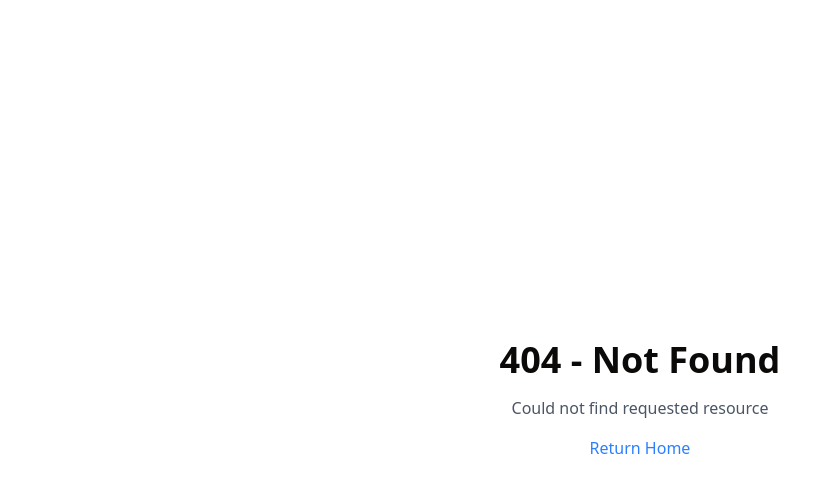
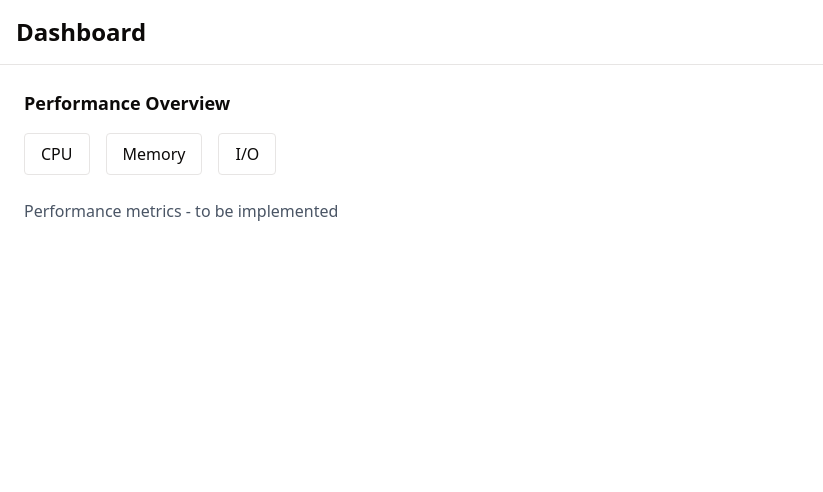
Before and after one commit to thesushilsharma/dbdoctor, a Next.js app: page /dashboard/1/performance in a window 1280 px wide. Before the commit this address had no page. Shown: the top 492 px of the page, without its empty margins (0-823 px from the left). Built offline with nearby package versions, Linux system fonts and the light colour scheme.

Commit message:
adding page for performance

```diff
--- /dev/null
+++ b/src/app/dashboard/[connectionId]/performance/cpu/page.tsx
@@ -0,0 +1,14 @@
+export default async function CPUPerformancePage({
+    params,
+}: {
+    params: Promise<{ connectionId: string }>;
+}) {
+    const { connectionId } = await params;
+
+    return (
+        <div>
+            <h3 className="mb-4 text-lg font-semibold">CPU Performance</h3>
+            <p className="text-gray-600">CPU metrics for connection {connectionId} - to be implemented</p>
+        </div>
+    );
+}
--- /dev/null
+++ b/src/app/dashboard/[connectionId]/performance/io/page.tsx
@@ -0,0 +1,14 @@
+export default async function IOPerformancePage({
+    params,
+}: {
+    params: Promise<{ connectionId: string }>;
+}) {
+    const { connectionId } = await params;
+
+    return (
+        <div>
+            <h3 className="mb-4 text-lg font-semibold">I/O Performance</h3>
+            <p className="text-gray-600">I/O metrics for connection {connectionId} - to be implemented</p>
+        </div>
+    );
+}
--- /dev/null
+++ b/src/app/dashboard/[connectionId]/performance/memory/page.tsx
@@ -0,0 +1,14 @@
+export default async function MemoryPerformancePage({
+    params,
+}: {
+    params: Promise<{ connectionId: string }>;
+}) {
+    const { connectionId } = await params;
+
+    return (
+        <div>
+            <h3 className="mb-4 text-lg font-semibold">Memory Performance</h3>
+            <p className="text-gray-600">Memory metrics for connection {connectionId} - to be implemented</p>
+        </div>
+    );
+}
--- /dev/null
+++ b/src/app/dashboard/[connectionId]/performance/page.tsx
@@ -0,0 +1,33 @@
+import Link from 'next/link';
+
+export default async function PerformancePage({
+    params,
+}: {
+    params: Promise<{ connectionId: string }>;
+}) {
+    const { connectionId } = await params;
+
+    const metrics = [
+        { name: 'CPU', href: `/dashboard/${connectionId}/performance/cpu` },
+        { name: 'Memory', href: `/dashboard/${connectionId}/performance/memory` },
+        { name: 'I/O', href: `/dashboard/${connectionId}/performance/io` },
+    ];
+
+    return (
+        <div>
+            <h3 className="mb-4 text-lg font-semibold">Performance Overview</h3>
+            <div className="mb-6 flex gap-4">
+                {metrics.map((metric) => (
+                    <Link
+                        key={metric.name}
+                        href={metric.href}
+                        className="rounded border px-4 py-2 hover:bg-gray-50"
+                    >
+                        {metric.name}
+                    </Link>
+                ))}
+            </div>
+            <p className="text-gray-600">Performance metrics - to be implemented</p>
+        </div>
+    );
+}
```
